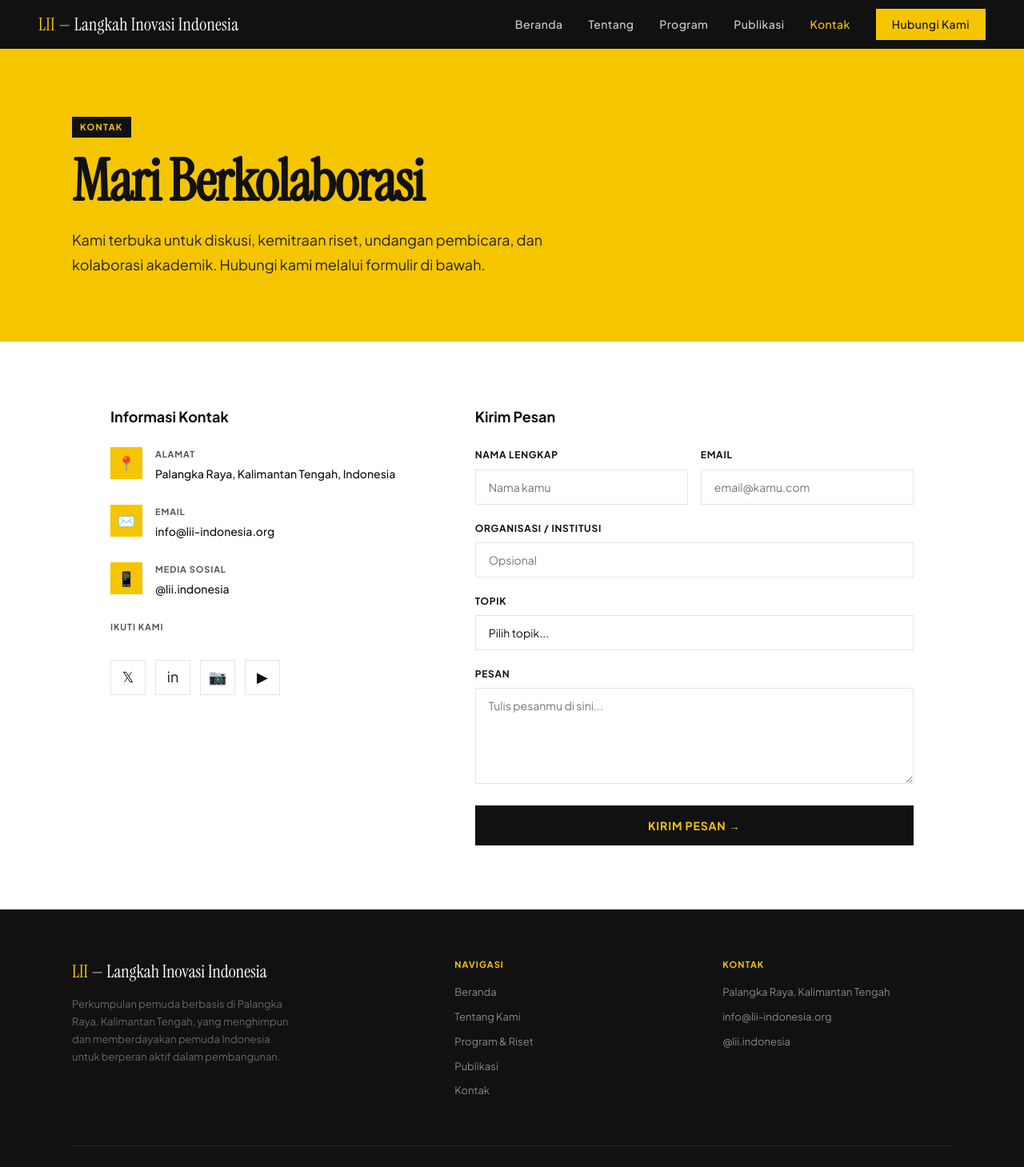
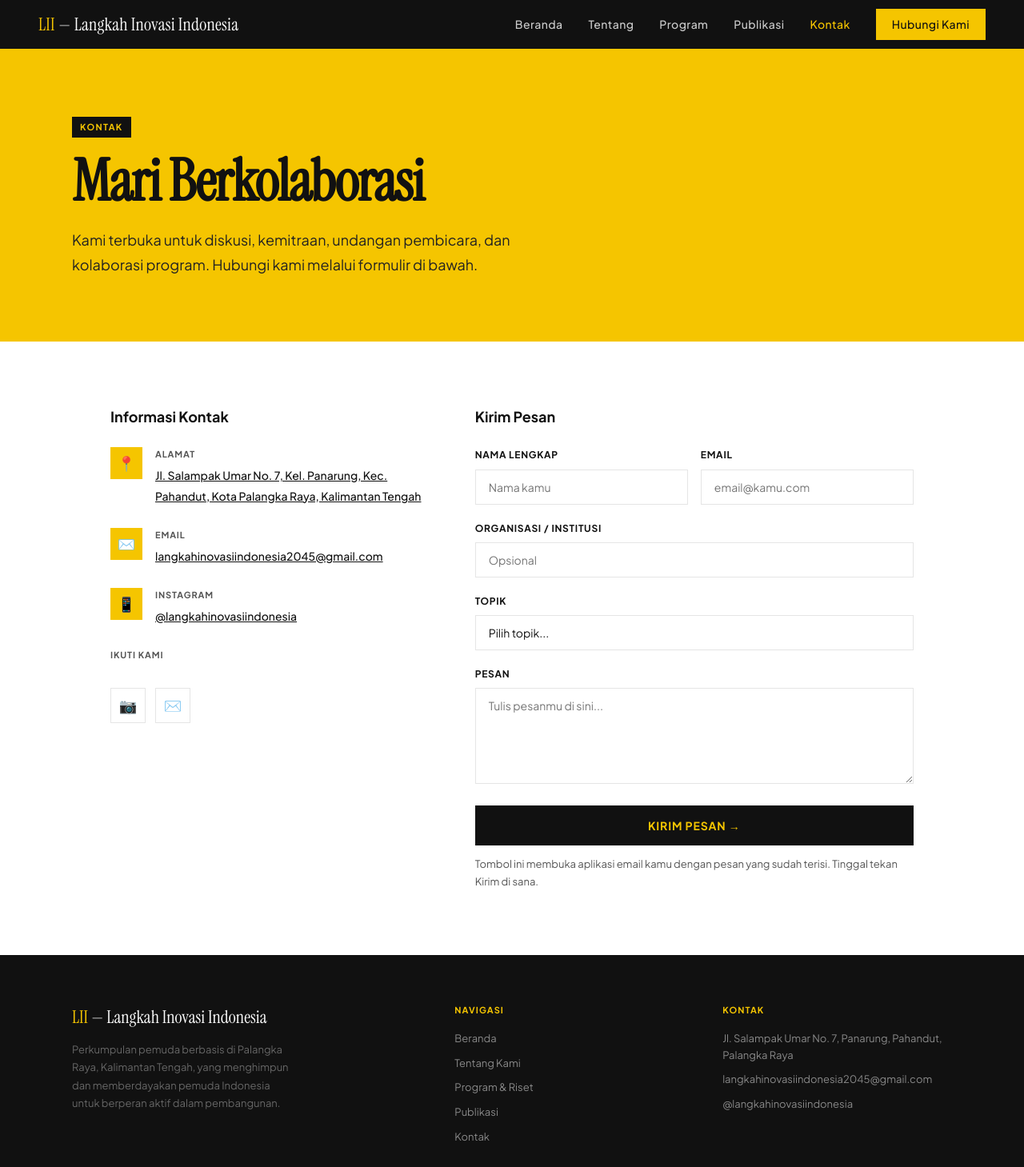
Before and after one commit to aporia-room/Langka-Inovasi-Indonesia, a Next.js app: page /kontak in a window 1280 px wide. Shown: the top 1459 px of the page at 80% size. Built offline with nearby package versions, Linux system fonts and the light colour scheme.

Commit message:
Add files via upload

```diff
--- a/app/kontak/page.js
+++ b/app/kontak/page.js
@@ -2,6 +2,9 @@
 
 import { useState } from 'react'
 import Footer from '@/components/Footer'
+
+const EMAIL = 'langkahinovasiindonesia2045@gmail.com'
+const IG = 'https://www.instagram.com/langkahinovasiindonesia/'
 
 export default function Kontak() {
   const [form, setForm] = useState({
@@ -12,27 +15,25 @@ export default function Kontak() {
     pesan: '',
   })
   const [sent, setSent] = useState(false)
-  const [loading, setLoading] = useState(false)
 
   const handleChange = (e) => {
     setForm({ ...form, [e.target.name]: e.target.value })
   }
 
-  const handleSubmit = async (e) => {
+  // Membuka aplikasi email pengunjung dengan pesan yang sudah terisi
+  const handleSubmit = (e) => {
     e.preventDefault()
-    setLoading(true)
-
-    // TODO: Ganti dengan Formspree ID kamu
-    // Daftar di formspree.io, buat form baru, copy ID-nya
-    // Contoh: const res = await fetch('https://formspree.io/f/YOUR_FORM_ID', ...)
-
-    // Simulasi kirim (sementara)
-    await new Promise((r) => setTimeout(r, 1000))
+    const subjek = `[Website LII] ${form.topik} — ${form.nama}`
+    const isi =
+      `Nama: ${form.nama}\n` +
+      `Email: ${form.email}\n` +
+      (form.organisasi ? `Organisasi/Institusi: ${form.organisasi}\n` : '') +
+      `Topik: ${form.topik}\n\n` +
+      form.pesan
+    window.location.href =
+      `mailto:${EMAIL}?subject=${encodeURIComponent(subjek)}&body=${encodeURIComponent(isi)}`
     setSent(true)
-    setLoading(false)
-    setForm({ nama: '', email: '', organisasi: '', topik: '', pesan: '' })
-
-    setTimeout(() => setSent(false), 4000)
+    setTimeout(() => setSent(false), 6000)
   }
 
   return (
@@ -46,8 +47,8 @@ export default function Kontak() {
           </div>
           <h1 className="display">Mari Berkolaborasi</h1>
           <p className="lead">
-            Kami terbuka untuk diskusi, kemitraan riset, undangan pembicara,
-            dan kolaborasi akademik. Hubungi kami melalui formulir di bawah.
+            Kami terbuka untuk diskusi, kemitraan, undangan pembicara,
+            dan kolaborasi program. Hubungi kami melalui formulir di bawah.
           </p>
         </div>
       </section>
@@ -64,7 +65,9 @@ export default function Kontak() {
               <div className="kontak-icon">📍</div>
               <div>
                 <div className="kontak-item-label">Alamat</div>
-                <div className="kontak-item-val">Palangka Raya, Kalimantan Tengah, Indonesia</div>
+                <a className="kontak-item-val" href="https://www.google.com/maps/search/?api=1&query=Jl.+Salampak+Umar+No.+7+Panarung+Pahandut+Palangka+Raya" target="_blank" rel="noopener noreferrer">
+                  Jl. Salampak Umar No. 7, Kel. Panarung, Kec. Pahandut, Kota Palangka Raya, Kalimantan Tengah
+                </a>
               </div>
             </div>
 
@@ -72,15 +75,19 @@ export default function Kontak() {
               <div className="kontak-icon">✉️</div>
               <div>
                 <div className="kontak-item-label">Email</div>
-                <div className="kontak-item-val">info@lii-indonesia.org</div>
+                <a className="kontak-item-val" href={`mailto:${EMAIL}`} style={{ wordBreak: 'break-all' }}>
+                  {EMAIL}
+                </a>
               </div>
             </div>
 
             <div className="kontak-item">
               <div className="kontak-icon">📱</div>
               <div>
-                <div className="kontak-item-label">Media Sosial</div>
-                <div className="kontak-item-val">@lii.indonesia</div>
+                <div className="kontak-item-label">Instagram</div>
+                <a className="kontak-item-val" href={IG} target="_blank" rel="noopener noreferrer">
+                  @langkahinovasiindonesia
+                </a>
               </div>
             </div>
 
@@ -89,11 +96,12 @@ export default function Kontak() {
                 Ikuti Kami
               </div>
               <div className="sosmed-grid">
-                {['𝕏', 'in', '📷', '▶'].map((s) => (
-                  <a key={s} className="sosmed-btn">
-                    {s}
-                  </a>
-                ))}
+                <a className="sosmed-btn" href={IG} target="_blank" rel="noopener noreferrer" aria-label="Instagram LII">
+                  📷
+                </a>
+                <a className="sosmed-btn" href={`mailto:${EMAIL}`} aria-label="Email LII">
+                  ✉️
+                </a>
               </div>
             </div>
           </div>
@@ -142,7 +150,7 @@ export default function Kontak() {
                 <label>Topik</label>
                 <select name="topik" value={form.topik} onChange={handleChange} required>
                   <option value="">Pilih topik...</option>
-                  <option>Kemitraan Riset</option>
+                  <option>Kemitraan</option>
                   <option>Kolaborasi Program</option>
                   <option>Undangan Pembicara</option>
                   <option>Pertanyaan Umum</option>
@@ -161,9 +169,12 @@ export default function Kontak() {
                 />
               </div>
 
-              <button type="submit" className="form-submit" disabled={loading}>
-                {loading ? 'Mengirim...' : 'Kirim Pesan →'}
+              <button type="submit" className="form-submit">
+                Kirim Pesan →
               </button>
+              <p className="body-text" style={{ fontSize: '13px', marginTop: '12px', color: 'var(--abu)' }}>
+                Tombol ini membuka aplikasi email kamu dengan pesan yang sudah terisi. Tinggal tekan Kirim di sana.
+              </p>
             </form>
           </div>
         </div>
@@ -172,7 +183,7 @@ export default function Kontak() {
       {/* Toast Notifikasi */}
       {sent && (
         <div className="toast">
-          ✓ Pesan terkirim! Kami akan segera menghubungi Anda.
+          Aplikasi email dibuka. Jangan lupa tekan Kirim di sana, ya.
         </div>
       )}
 
--- a/components/Footer.jsx
+++ b/components/Footer.jsx
@@ -35,9 +35,11 @@ export default function Footer() {
 
           <div className="footer-col">
             <h4>Kontak</h4>
-            <a>Palangka Raya, Kalimantan Tengah</a>
-            <a href="mailto:info@lii-indonesia.org">info@lii-indonesia.org</a>
-            <a>@lii.indonesia</a>
+            <a href="https://www.google.com/maps/search/?api=1&query=Jl.+Salampak+Umar+No.+7+Panarung+Pahandut+Palangka+Raya" target="_blank" rel="noopener noreferrer">
+              Jl. Salampak Umar No. 7, Panarung, Pahandut, Palangka Raya
+            </a>
+            <a href="mailto:langkahinovasiindonesia2045@gmail.com" style={{ wordBreak: 'break-all' }}>langkahinovasiindonesia2045@gmail.com</a>
+            <a href="https://www.instagram.com/langkahinovasiindonesia/" target="_blank" rel="noopener noreferrer">@langkahinovasiindonesia</a>
           </div>
         </div>
 
```
